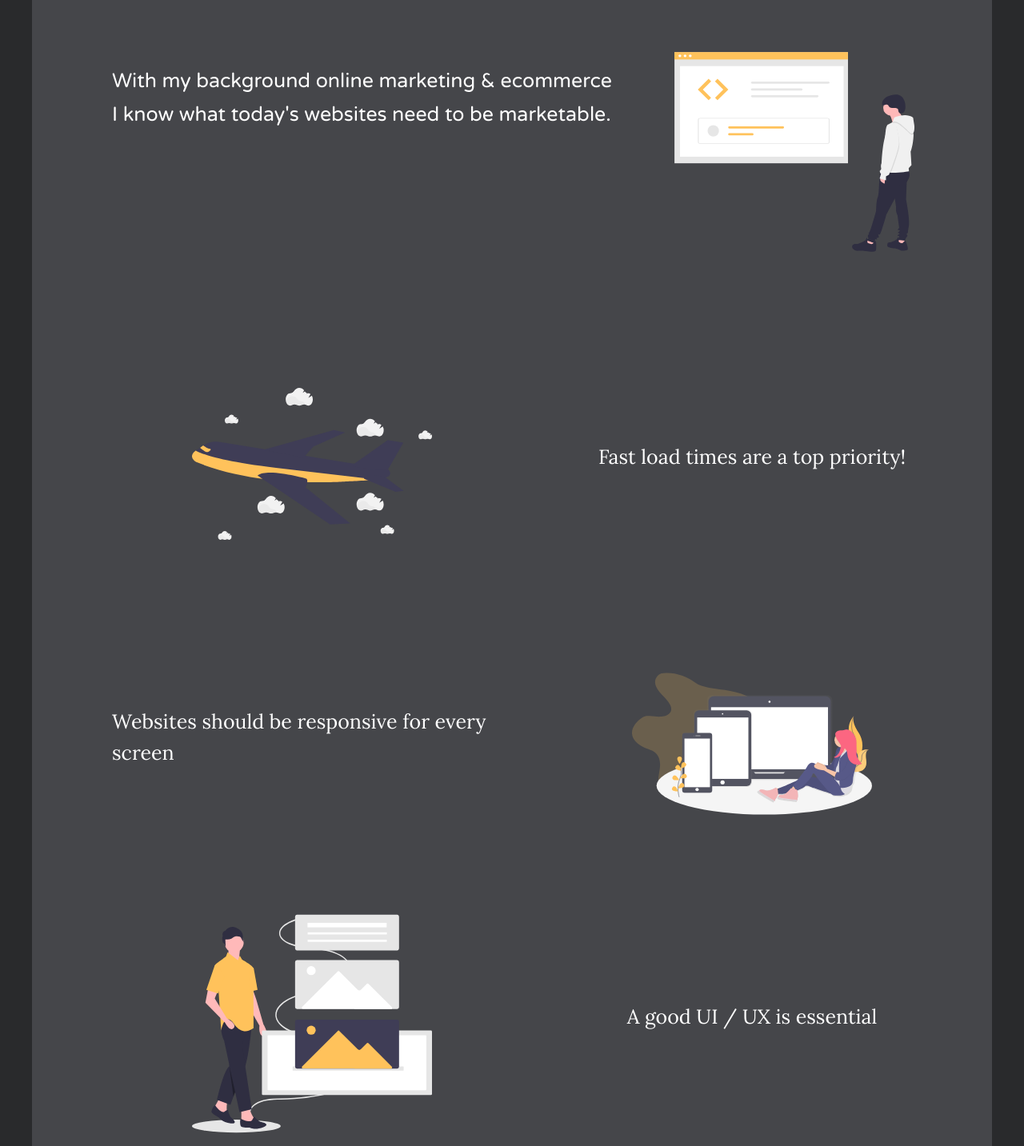
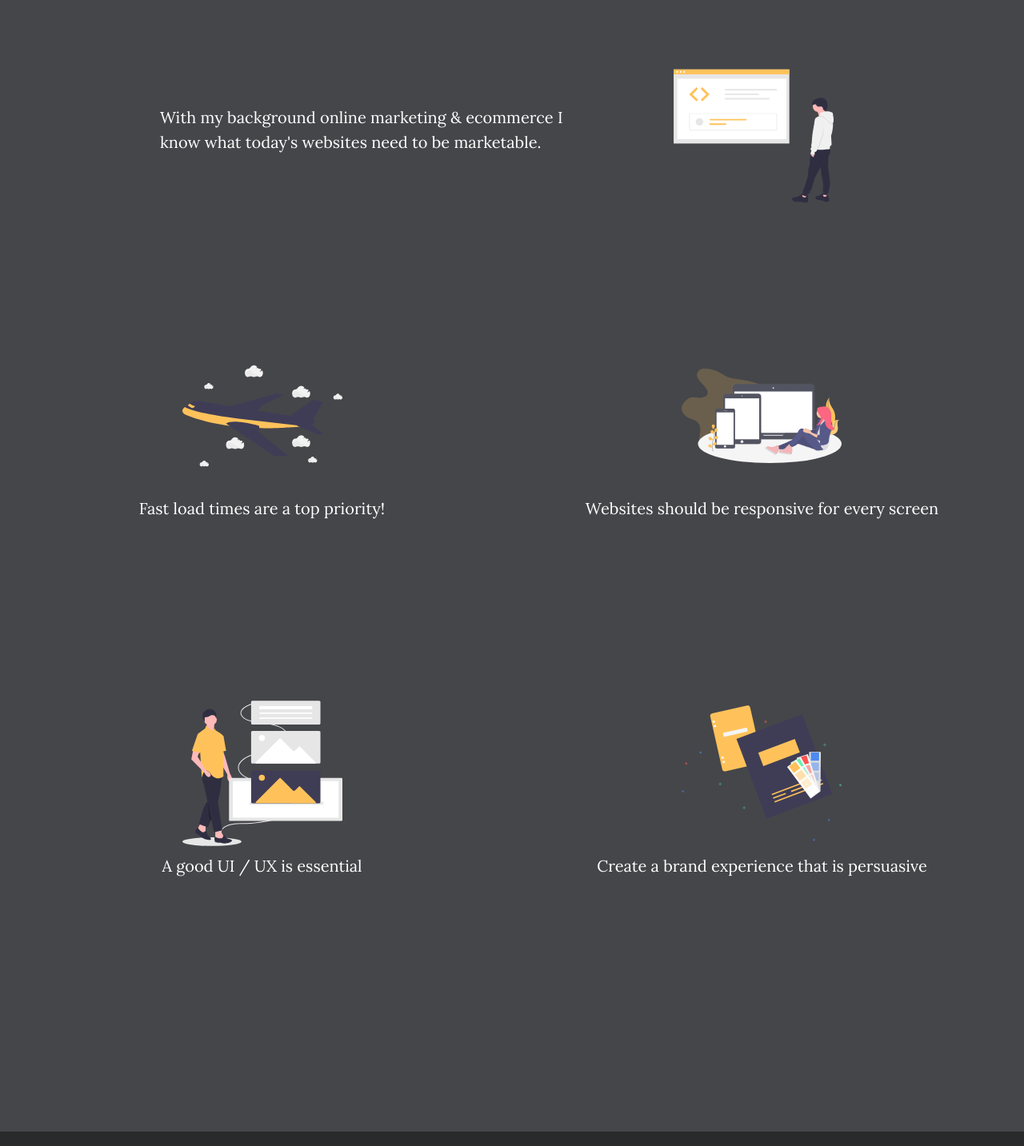
Before and after one commit to fenagel/personal-site, a Gatsby site: page / in a window 1280 px wide. Shown: the part 600-2033 px from the top of the page at 80% size. Built offline with nearby package versions, Linux system fonts and the light colour scheme; Gatsby itself is replaced by a stand-in of ours.

Commit message:
changed styling for intro section

```diff
--- a/src/components/NavbarLinks.js
+++ b/src/components/NavbarLinks.js
@@ -6,7 +6,7 @@ import styled from "styled-components"
 
 const NavItem = styled(Link)`
   text-decoration: none;
-  font-size: 1.6rem;
+  font-size: 2rem;
   color: #fff;
   display: inline-block;
   white-space: nowrap;
--- a/src/components/layout.js
+++ b/src/components/layout.js
@@ -16,7 +16,6 @@ import styled from "styled-components"
 
 const Div = styled.div`
 margin: 0 auto;
-max-width: 1200px;
 `
 
 const Layout = ({ children }) => {
@@ -37,7 +36,8 @@ const Layout = ({ children }) => {
       <Div>
         <main>{children}</main>
         <footer style={{
-          fontSize: `1.2rem`,
+          fontSize: `1.8rem`,
+          padding: `2rem`,
           marginTop: `2rem`
         }}>
           © Copyright Felix Nagel {new Date().getFullYear()}
--- a/src/pages/index.js
+++ b/src/pages/index.js
@@ -3,6 +3,9 @@ import { Link } from "gatsby"
 import styled from "styled-components"
 
 import Layout from "../components/layout"
+import Div from '../styles/Div'
+import Heading from '../styles/Heading'
+import Paragraph from '../styles/Paragraph'
 import Image from "../components/image"
 import Code from "../assets/code.svg"
 import Airplane from "../assets/aircraft.svg"
@@ -11,21 +14,12 @@ import Wireframe from "../assets/wireframe.svg"
 import Specs from "../assets/specs.svg"
 import SEO from "../components/seo"
 
-const H1 = styled.h1`
-  font-size: 4.5rem;
-  font-weight: 700;
-  line-height: 1.7;
-  grid-column-start: 2;
-  align-self: center;
-`
-
 const HeaderHome = styled.div`
   display: grid;
   grid-template-columns: 1fr 2fr;
-  grid-column-gap: 2rem;
   align-items: center;
   justify-items: center;
-  height: 50vh;
+  height: 55vh;
   background-color: #292A2C;
   clip-path: ellipse(100% 50%);
 `
@@ -34,84 +28,34 @@ const GridImage = styled.div`
   grid-column-start: 1;
   text-align: center;
   font-size: 3rem;
+  justify-self: end;
 `
 
 const Intro = styled.div`
-  margin-top: 20rem;
   background-color: #45464A;
-  padding-top: 20rem;
+  padding-top: 25rem;
   margin-top: -10rem;
+  padding-bottom: 10rem;
 `
 
-// const IntroDiv = styled.div`
-//   display: grid;
-//   grid-template-columns: 1.5fr 1fr;
-//   grid-column-gap: 10rem;
-//   margin-bottom: 10rem;
-//   margin-top: 10rem;
-// `
-
-const IntroDiv = styled.div(props => ({
-  display: props.display,
-  marginLeft: props.ml,
-  marginRight: props.mr,
-  marginBottom: props.mb,
-  marginTop: props.mt,
-  paddingTop: props.pt,
-  padding: props.padding,
-  gridTemplateColumns: props.gridTempCol,
-  gridColumnGap: props.gridColGap,
-  justifyItems: props.justifyItems,
-  alignItems: props.alignItems,
-  justifyContent: props.justifyContent,
-  textAlign: props.textAlign
-}))
-
-
-const IntroText = styled.p(props => ({
-  fontSize: props.fSize,
-  fontFamily: props.fFamily,
-  lineHeight: props.lineHeight,
-  marginLeft: props.ml,
-  marginRight: props.mr,
-  gridColumn: props.gridCol,
-  alignSelf: props.alignSelf,
-  justifySelf: props.justifySelf,
-  textAlign: props.textAlign
-}))
-
 const IntroGrid = styled.div`
-  font-size: 2rem;
+  width: 120rem;
+  margin: 0 auto;
   display: grid;
   grid-template-columns: 1fr 1fr;
+  grid-column-gap: 5rem;
   align-items: center;
-  justify-items: start;
-  margin-bottom: 5rem;
+  justify-items: center;
+  margin-bottom: 20rem;
 `
 
-const StyledCode = styled(Code)`
-  transform: translate(-10%, 20%);
+const StyledAirplane = styled(Airplane)`
+
 `
 
-const StyledPlane = styled(Airplane)`
-  justify-self: center;
-  margin-left: 10rem;
+const StyledWireframe = styled(Wireframe)`
+
 `
-
-const StyledDevices = styled(Webdevices)`
-  justify-self: center;
-`
-
-const StyledDesign = styled(Wireframe)`
-  margin-left: 10rem;
-  justify-self: center;
-`
-
-const StyledSpecs = styled(Specs)`
-  justify-self: center;
-`
-
-
 
 const IndexPage = () => (
   <Layout>
@@ -121,66 +65,87 @@ const IndexPage = () => (
         <Image />
         <p>Felix Nagel</p>
       </GridImage>
-      <H1>Web Developer &<br></br>Online Marketing Specialist</H1>
+      <Heading
+        fSize="4.5rem"
+        fWeight="700"
+        lineHeight="1.7"
+      >
+      Web Developer &<br></br>Online Marketing Specialist
+      </Heading>
     </HeaderHome>
     <Intro>
-      <IntroDiv
+      <Div
+        width="120rem"
         display="grid"
         gridTempCol="2fr 1fr"
-        gridColGap="10rem"
+        gridColGap="5rem"
+        ml="20rem"
+        mr="20rem"
         mb="15rem"
+        justifyItems="center"
       >
-        <IntroText
-          fSize= "2.5rem"
-          fFamily= "Varela Round"
-          lineHeight= "1.7"
-          ml= "10rem"
-          gridCol= "1 / 1"
-          alignSelf= "center"
+        <Paragraph
+          fSize= "2rem"
+          alignSelf="center"
+          fWeight="700"
         >
         With my background online marketing & ecommerce I know what today's websites need to be marketable.
-        </IntroText>
-        <StyledCode height="30rem" width="30rem" />
-      </IntroDiv>
+        </Paragraph>
+        <Code height="20rem" width="20rem" />
+      </Div>
       <IntroGrid>
-        <StyledPlane height="30rem" width="30rem" />
-        <IntroText
-          fSize="2.5rem"
-          justifySelf="center"
+        <Div
+          display="flex"
+          flexDir="column"
+          alignItems="center"
         >
-        Fast load times are a top priority!
-        </IntroText>
+          <StyledAirplane height="20rem" width="20rem" />
+          <Paragraph
+            fSize="2rem"
+          >
+          Fast load times are a top priority!
+          </Paragraph>
+        </Div>
+        <Div
+          display="flex"
+          flexDir="column"
+          alignItems="center"
+        >
+          <Webdevices height="20rem" width="20rem" />
+          <Paragraph
+            fSize="2rem"
+          >
+          Websites should be responsive for every screen
+          </Paragraph>
+        </Div>
       </IntroGrid>
       <IntroGrid>
-        <IntroText
-          fSize="2.5rem"
-          ml="10rem"
-        >
-        Websites should be responsive for every screen
-        </IntroText>
-        <StyledDevices height="30rem" width="30rem" />
-      </IntroGrid>
-      <IntroGrid>
-        <StyledDesign height="30rem" width="30rem" />
-        <IntroText
-          fSize="2.5rem"
-          justifySelf="center"
+      <Div
+          display="flex"
+          flexDir="column"
+          alignItems="center"
+      >
+        <StyledWireframe height="20rem" width="20rem" />
+        <Paragraph
+          fSize="2rem"
         >
         A good UI / UX is essential
-        </IntroText>
-      </IntroGrid>
-      <IntroGrid>
-        <IntroText
-          fSize="2.5rem"
-          ml="10rem"
-          justifySelf="center"
+        </Paragraph>
+      </Div>
+      <Div
+          display="flex"
+          flexDir="column"
+          alignItems="center"
+      >
+        <Specs height="20rem" width="20rem" />
+        <Paragraph
+          fSize="2rem"
         >
           Create a brand experience that is persuasive
-        </IntroText>
-        <StyledSpecs height="30rem" width="30rem" />
+        </Paragraph>
+      </Div>
       </IntroGrid>
     </Intro>
-    <Link to="/projects/">Go to p</Link>
   </Layout>
 )
 
--- /dev/null
+++ b/src/styles/Div.js
@@ -0,0 +1,25 @@
+import styled from 'styled-components'
+
+const Div = styled.div(props => ({
+  display: props.display,
+  margin: props.margin,
+  marginLeft: props.ml,
+  marginRight: props.mr,
+  marginBottom: props.mb,
+  marginTop: props.mt,
+  padding: props.padding,
+  paddingTop: props.pt,
+  paddingBottom: props.pb,
+  paddingLeft: props.pl,
+  paddingRight: props.pr,
+  flexDirection: props.flexDir,
+  gridColumn: props.gridCol,
+  gridTemplateColumns: props.gridTempCol,
+  gridColumnGap: props.gridColGap,
+  justifyItems: props.justifyItems,
+  alignItems: props.alignItems,
+  justifyContent: props.justifyContent,
+  textAlign: props.textAlign
+}));
+
+export default Div;
--- /dev/null
+++ b/src/styles/Heading.js
@@ -0,0 +1,17 @@
+import styled from 'styled-components'
+
+const Heading = styled.h1(props => ({
+  fontSize: props.fSize,
+  fontFamily: props.fFamily,
+  fontWeight: props.fWeight,
+  lineHeight: props.lineHeight,
+  marginLeft: props.ml,
+  marginRight: props.mr,
+  padding: props.padding,
+  margin: props.margin,
+  alignSelf: props.alignSelf,
+  justifySelf: props.justifySelf,
+  textAlign: props.textAlign
+}))
+
+export default Heading;
--- /dev/null
+++ b/src/styles/Paragraph.js
@@ -0,0 +1,16 @@
+import styled from 'styled-components'
+
+const Paragraph = styled.p(props => ({
+  fontSize: props.fSize,
+  fontFamily: props.fFamily,
+  lineHeight: props.lineHeight,
+  marginLeft: props.ml,
+  marginRight: props.mr,
+  padding: props.padding,
+  gridColumn: props.gridCol,
+  alignSelf: props.alignSelf,
+  justifySelf: props.justifySelf,
+  textAlign: props.textAlign
+}))
+
+export default Paragraph;
```
Also changed, not shown: src/pages/projects.js (+31 -2 lines).
